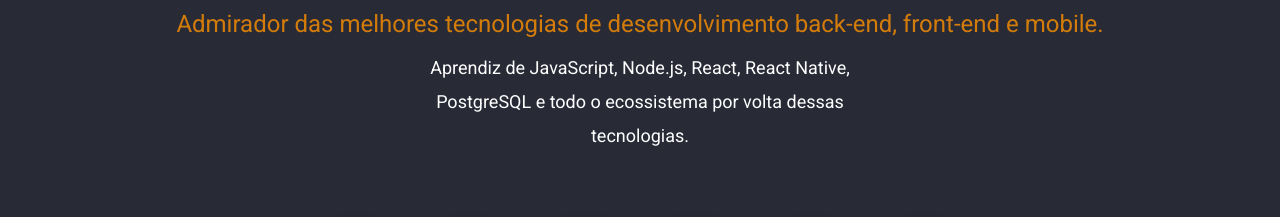
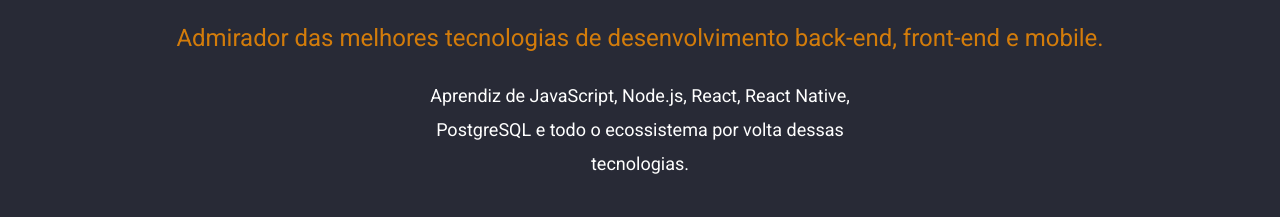
Before and after one commit to Gustavohsdp/page-web, a plain HTML site: page index.html in a window 1280 px wide. Shown: the part 520-737 px from the top of the page. Drawn offline with Linux system fonts and the light colour scheme.

Commit message:
page-web

```diff
--- a/style.css
+++ b/style.css
@@ -57,7 +57,7 @@ header div h1 {
     line-height: 34px;
     font-family: 'Roboto', sans-serif;
     font-weight: normal;
-    margin-top: 10px;
+    margin-top: 24px;
     opacity: 0.8;
     color:var(--colororange);
 }
@@ -68,7 +68,7 @@ header div h1 {
     font-size: 18px;
     line-height: 34px;
     font-family: 'Roboto', sans-serif;
-    margin-top: 10px;
+    margin-top: 24px;
     color: white;
 }
 .middle {
```
